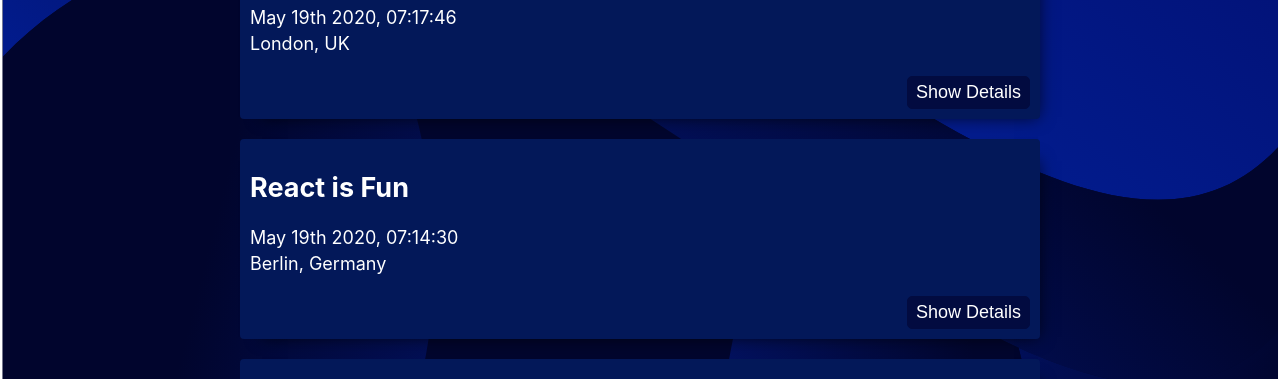
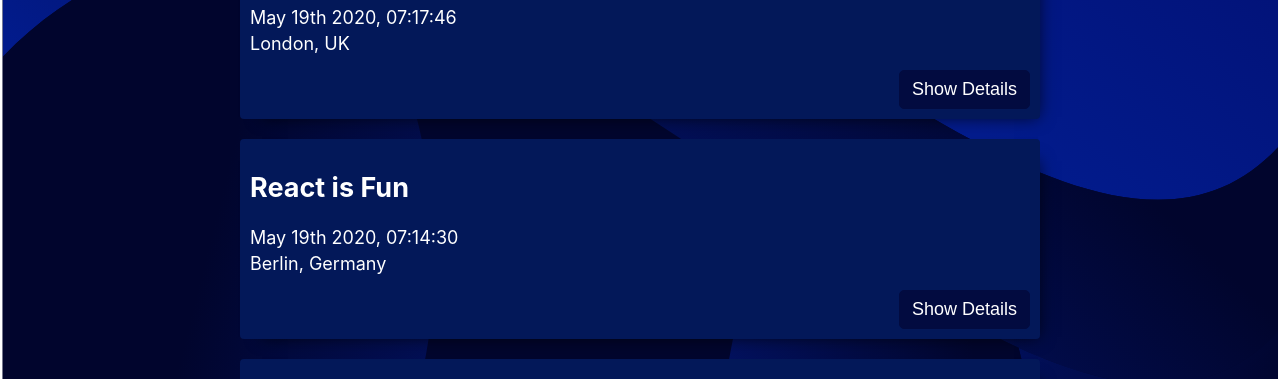
Before and after one commit to vdevhub/meet, a React (Create React App) app: page / in a window 1280 px wide. Shown: the part 363-742 px from the top of the page. Built offline with nearby package versions, Linux system fonts and the light colour scheme; what atatus-spa would draw is missing.

Commit message:
Increase button padding

```diff
--- a/src/App.css
+++ b/src/App.css
@@ -140,7 +140,7 @@
   position: absolute;
   right: 10px;
   bottom: 10px;
-  padding: 5px 8px;
+  padding: 8px 12px;
   border: 1px solid #020B40;
   border-radius: 5px;
   outline: none;
```
